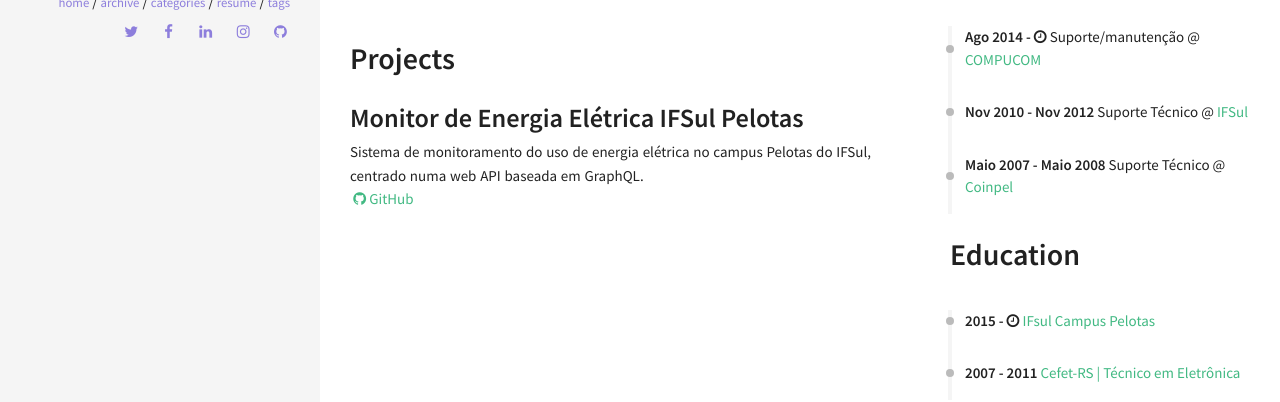
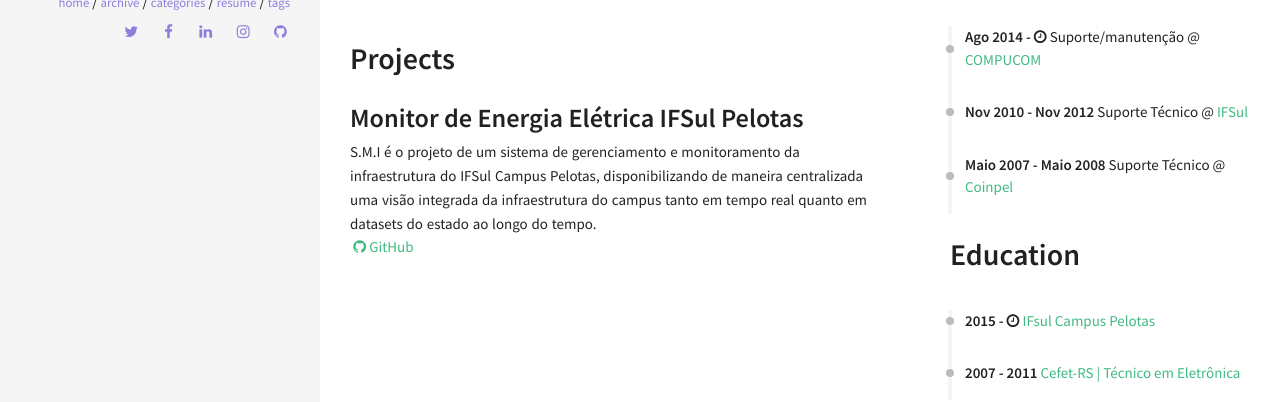
Before and after one commit to dankas/dankas.github.io, a Jekyll site: the page built from resume.html, in a window 1280 px wide, cut to the strip 498-900 px from the top of the page. Built offline with Jekyll 4.4.1, drawn with Linux system fonts in a browser that asks for light colours; nearby versions of some CDN libraries.

Commit message:
projeto update

```diff
--- a/_data/index/projects.yml
+++ b/_data/index/projects.yml
@@ -1,4 +1,4 @@
 - name: Monitor de Energia Elétrica IFSul Pelotas
-  descr: Sistema de monitoramento do uso de energia elétrica no campus Pelotas do IFSul, centrado numa web API baseada em GraphQL.
+  descr: S.M.I é o projeto de um sistema de gerenciamento e monitoramento da infraestrutura do IFSul Campus Pelotas, disponibilizando de maneira centralizada uma visão integrada da infraestrutura do campus tanto em tempo real quanto em datasets do estado ao longo do tempo.
   image: IFSulmonitor.png
   github: https://github.com/dankas/MonitorEnergia_IFSul
```
